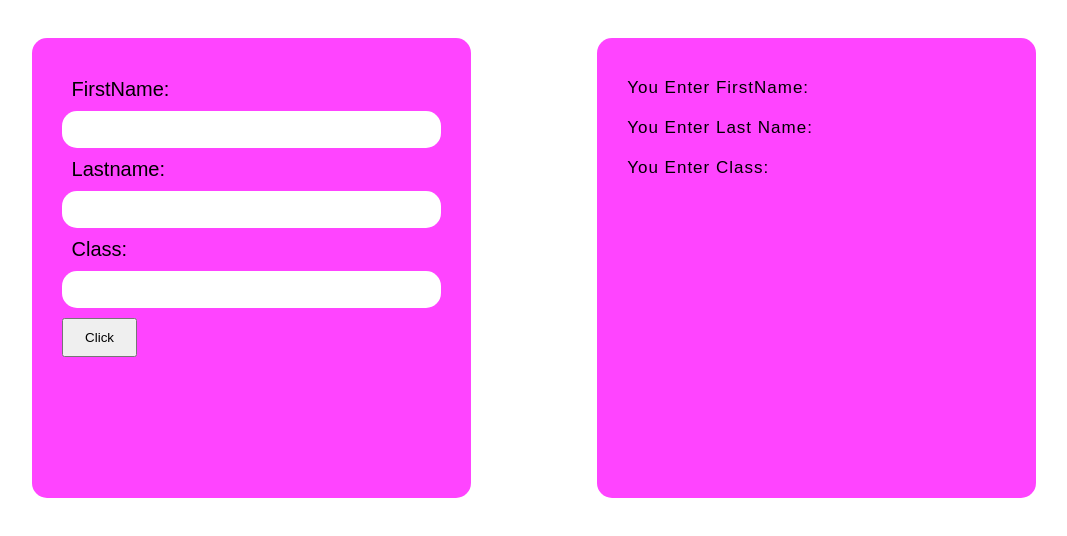
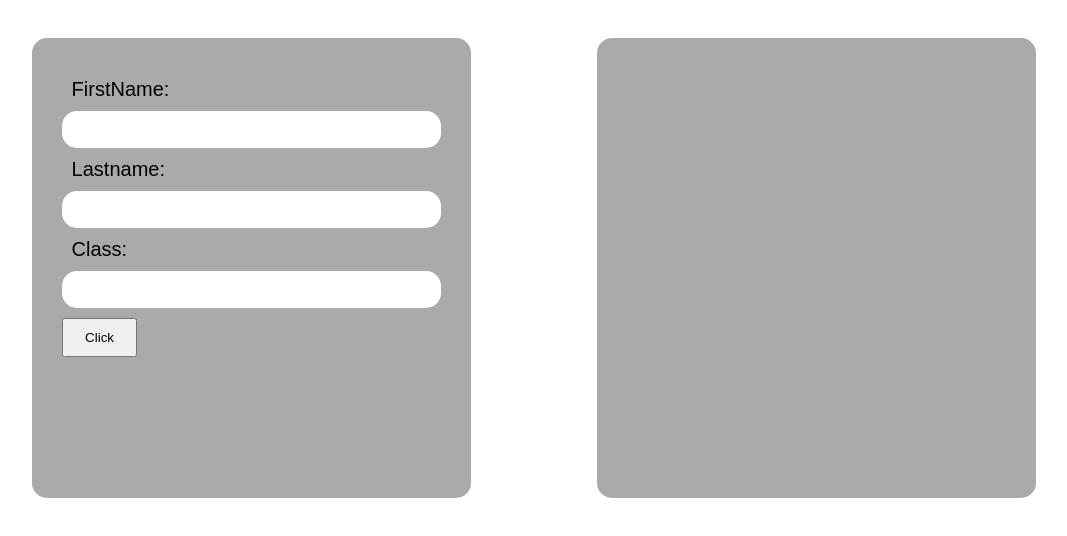
Before and after one commit to CodeByPriyanshi/my-folder, a plain HTML site: page index.html in a window 1280 px wide. Both pictures are taken after a click on the button "Click". Shown: the whole page, without its empty margins (106-1173 px from the left). Drawn offline with Linux system fonts and the light colour scheme.

Commit message:
codeupdate

```diff
--- a/mind.js
+++ b/mind.js
@@ -4,16 +4,23 @@ let person={
     class:"BCA",
     village:"Tilapta"
 }
+    let OutName=document.getElementById("output-Name");
+    let outLname=document.getElementById("output-Lname");
+    let outclass=document.getElementById("output-class");
+
+    OutName.innerHTML=person.firstname;
+    outLname.innerHTML=person.lastname;
+    outclass.innerHTML=person.class;
+    console.log(person);
 function print(){
     let Name=document.getElementById("name").value;
     let Lastname=document.getElementById("lastname").value;
     let Class=document.getElementById("class").value;
-
-    let OutName=document.getElementById("output-Name");
-    OutName.innerHTML="You Enter FirstName:"+Name;
-    let outLname=document.getElementById("output-Lname");
-    outLname.innerHTML="You Enter Last Name:"+Lastname;
-     let outclass=document.getElementById("output-class");
-    outclass.innerHTML="You Enter Class:"+Class;
-    document.getElementById("output-div").style.display="flex"
+    person.firstname=Name;
+    person.lastname=Lastname;
+    person.class=Class;
+    OutName.innerHTML=Name;
+    outLname.innerHTML=Lastname;
+    outclass.innerHTML=Class;
+    console.log(person)
 }
--- a/style.css
+++ b/style.css
@@ -8,7 +8,7 @@ body{
 div{
     height: 50vh;
     width: 30%;
-    background: #f4f;
+    background:#aaa;
     display: flex;
     flex-direction: column;
     padding: 30px 30px;
@@ -35,5 +35,5 @@ span{
     padding: 10px 0px;
 }
 #output-div{
-    display: none;
+    /* display: none; */
 }
```
